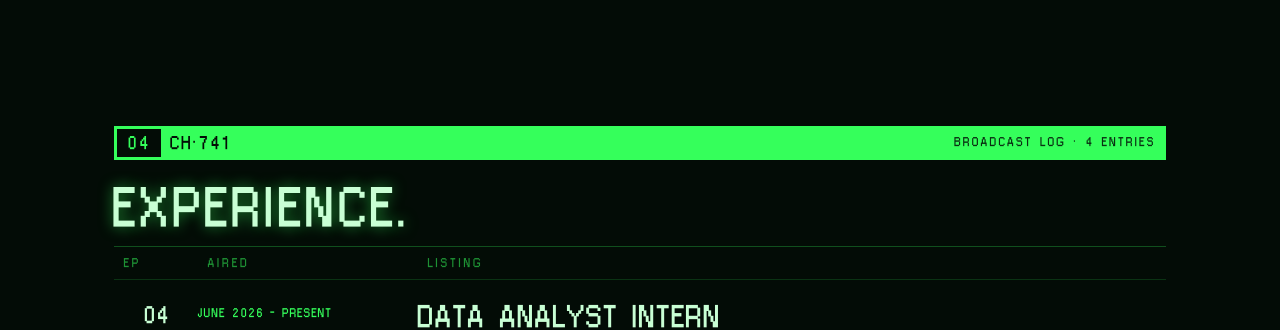
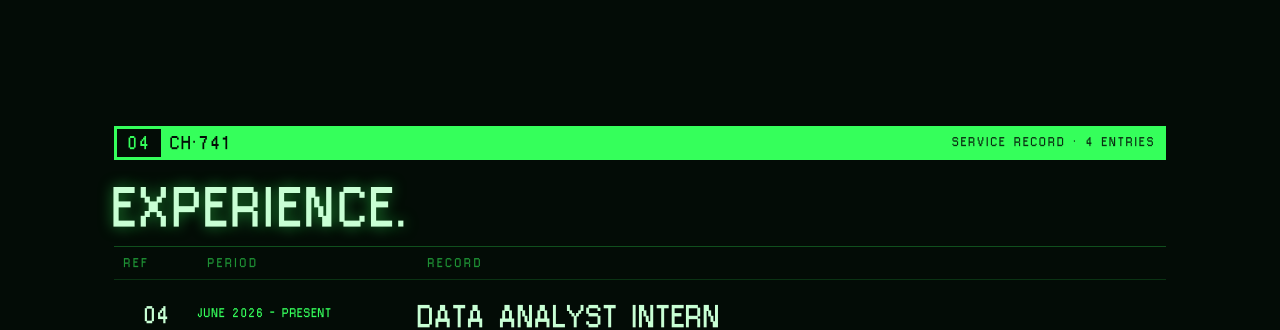
Before and after one commit to Ayprusss/AnthonyLe, a React (Create React App) app: page / in a window 1280 px wide. Shown: the part 2920-3250 px from the top of the page. Built offline with nearby package versions, Linux system fonts and the light colour scheme.

Commit message:
no change on experience component

```diff
--- a/src/Components/Experience.css
+++ b/src/Components/Experience.css
@@ -1,4 +1,4 @@
-/* ── Broadcast log — episodes count down from the latest ── */
+/* ── Service record — entries count down from the latest ── */
 .rev-head {
     grid-template-columns: 84px 220px 1fr;
 }
--- a/src/Components/Experience.js
+++ b/src/Components/Experience.js
@@ -42,15 +42,15 @@ const Experience = () => {
             >
                 <SectionHeader
                     title="Experience."
-                    meta={`broadcast log · ${experiences.length} entries`}
+                    meta={`service record · ${experiences.length} entries`}
                 />
             </motion.div>
 
             <div className="rule-table rev-table">
                 <div className="rule-table-head rev-head">
-                    <span>Ep</span>
-                    <span>Aired</span>
-                    <span>Listing</span>
+                    <span>Ref</span>
+                    <span>Period</span>
+                    <span>Record</span>
                 </div>
 
                 {experiences.map((exp, idx) => (
```
